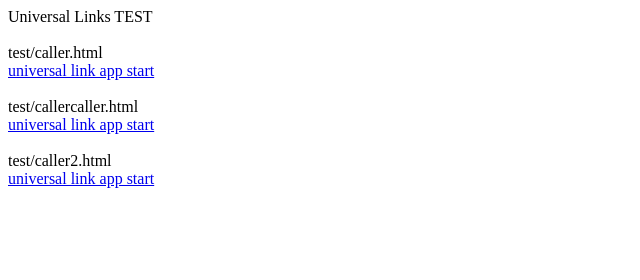
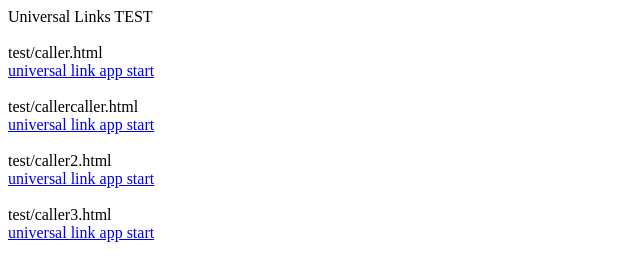
Before and after one commit to sapdev002/sapdev003.github.io, a plain HTML site: page index.html in a window 1280 px wide. Shown: the whole page, without its empty margins (0-640 px from the left). Drawn offline with Linux system fonts and the light colour scheme.

Commit message:
Update index.html

```diff
--- a/index.html
+++ b/index.html
@@ -12,5 +12,8 @@
   <BR><BR>
   test/caller2.html<BR>
   <a href="https://noor-saptest.ssl-lolipop.jp/test/caller2.html">universal link app start</a>
+  <BR><BR>
+  test/caller3.html<BR>
+  <a href="https://noor-saptest.ssl-lolipop.jp/test/caller3.html">universal link app start</a>
   </body>
 </html>
```
